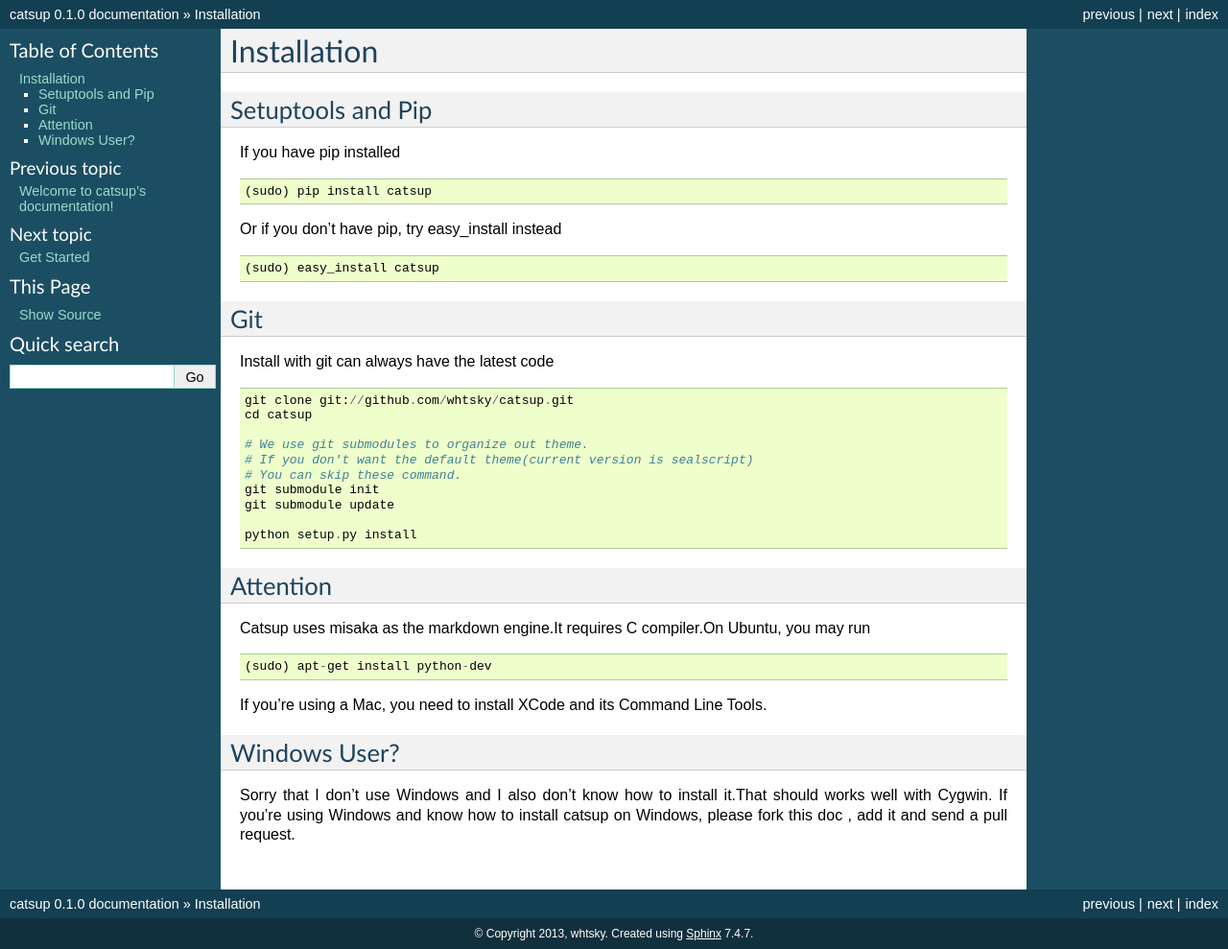
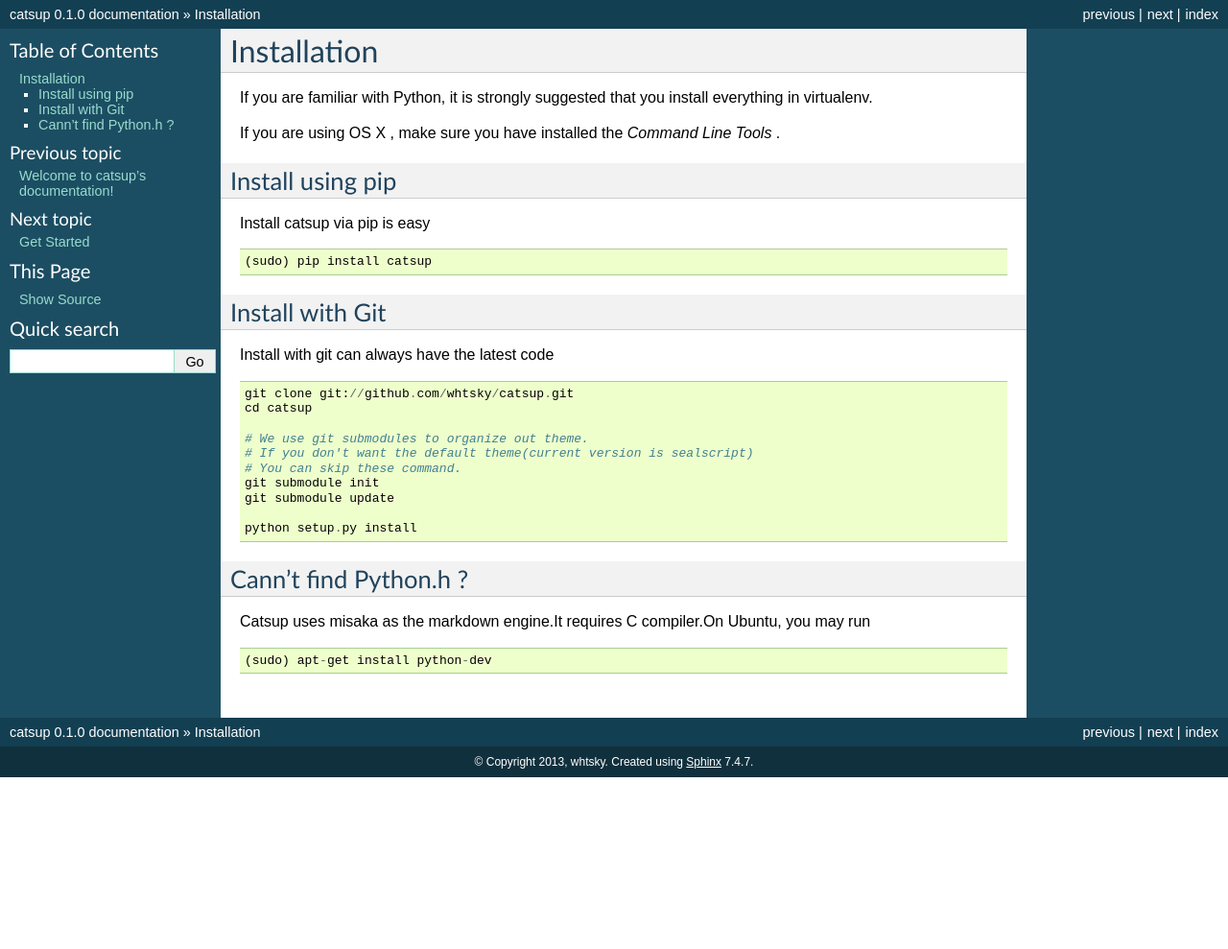
Before and after one commit to whtsky/Catsup, a Sphinx documentation site: the page built from docs/install.rst, in a window 1280 px wide. Shown: the whole page at 96% size. Built offline with Sphinx 7.4.7, drawn with Linux system fonts in a browser that asks for light colours; after the commit the page ends 900 px from its top, so only the background shows below that.

Commit message:
update install.rst

```diff
--- a/docs/install.rst
+++ b/docs/install.rst
@@ -3,18 +3,20 @@
 Installation
 ==============
 
-Setuptools and Pip
--------------------
-If you have pip installed ::
+
+If you are familiar with Python, it is strongly suggested that you install everything in virtualenv.
+
+If you are using OS X , make sure you have installed the *Command Line Tools* .
+
+Install using pip
+-------------------------
+Install catsup via pip is easy ::
 
     (sudo) pip install catsup
 
-Or if you don't have pip, try easy_install instead ::
 
-    (sudo) easy_install catsup
-
-Git
-------
+Install with Git
+-----------------
 Install with git can always have the latest code ::
 
     git clone git://github.com/whtsky/catsup.git
@@ -28,16 +30,8 @@
 
     python setup.py install
 
-Attention
----------------------
+Cann’t find Python.h ?
+-----------------------
 Catsup uses misaka as the markdown engine.It requires C compiler.On Ubuntu, you may run ::
 
     (sudo) apt-get install python-dev
-
-If you're using a Mac, you need to install XCode and its Command Line Tools.
-
-Windows User?
---------------
-Sorry that I don't use Windows and I also don't know how to install it.That should works well with Cygwin.
-If you're using Windows and know how to install catsup on Windows,
-please fork this doc , add it and send a pull request.
```
